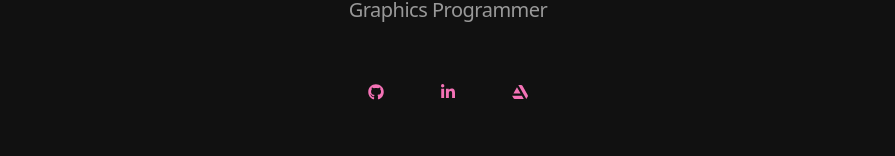
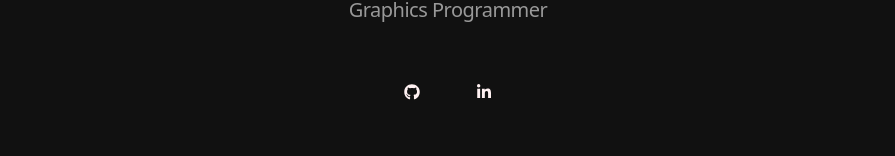
Before and after one commit to rmhowe/portfolio, a Next.js app: page / in a window 1280 px wide. Shown: the part 196-352 px from the top of the page, without its empty margins (192-1087 px from the left). Built offline with nearby package versions, Linux system fonts and the light colour scheme.

Commit message:
Updates homepage social links

```diff
--- a/pages/index.tsx
+++ b/pages/index.tsx
@@ -28,7 +28,7 @@ const Home: NextPage = () => {
             href="https://github.com/rmhowe"
             target="_blank"
             rel="noopener noreferrer"
-            className="hover:text-green-400 transition-all"
+            className="text-rose-50 hover:text-gray-300 transition-all"
             title="GitHub"
           >
             <FontAwesomeIcon icon={faGithub} className="w-8" />
@@ -37,19 +37,10 @@ const Home: NextPage = () => {
             href="https://www.linkedin.com/in/robbie-howe-8ba50540/"
             target="_blank"
             rel="noopener noreferrer"
-            className="hover:text-blue-400 transition-all"
+            className="text-rose-50 hover:text-gray-300 transition-all"
             title="LinkedIn"
           >
             <FontAwesomeIcon icon={faLinkedinIn} className="w-8" />
-          </a>
-          <a
-            href="https://www.artstation.com/robbiehowe9"
-            target="_blank"
-            rel="noopener noreferrer"
-            className="hover:text-rose-400 transition-all"
-            title="ArtStation"
-          >
-            <FontAwesomeIcon icon={faArtstation} className="w-8" />
           </a>
         </div>
 
```
